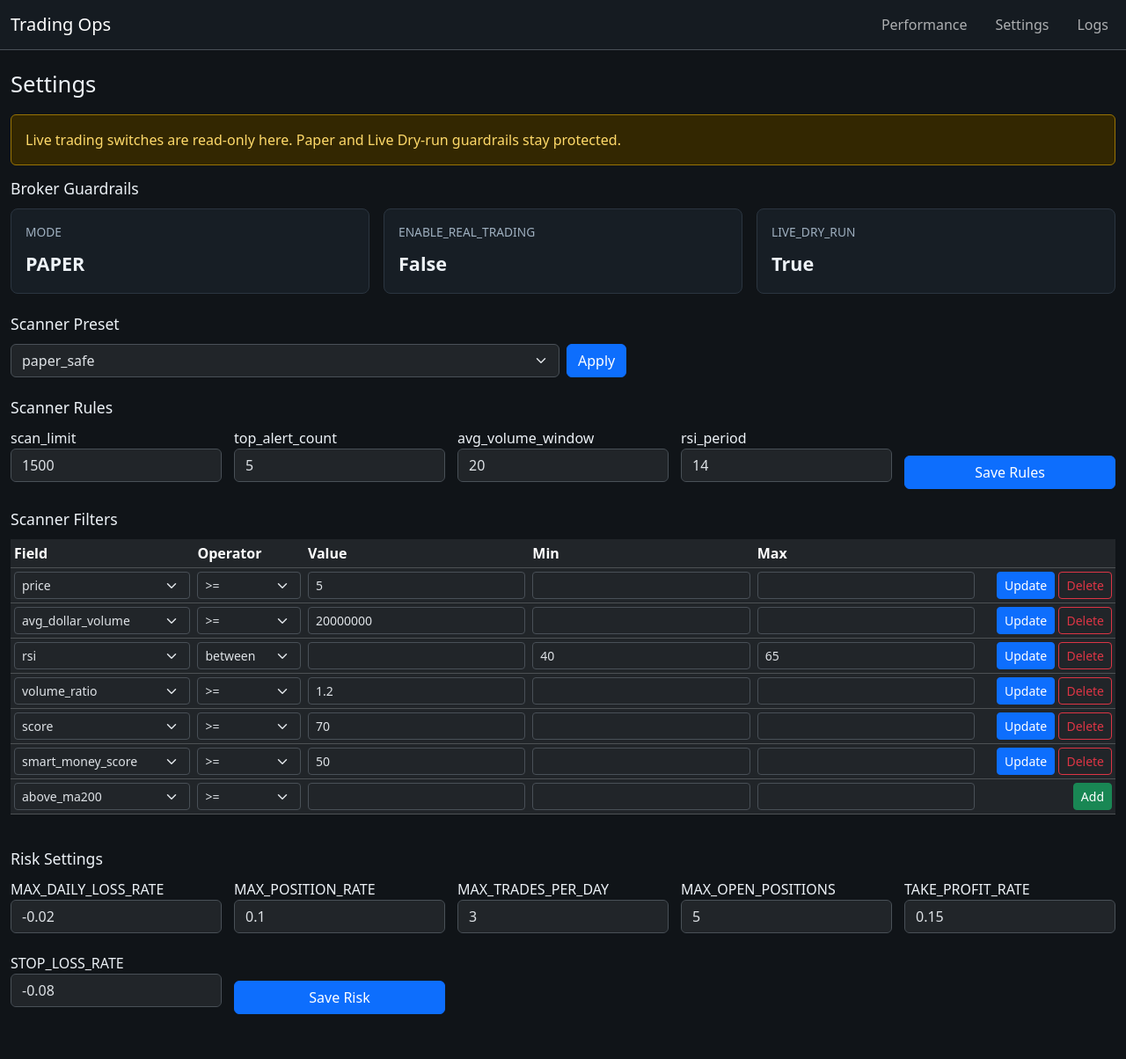
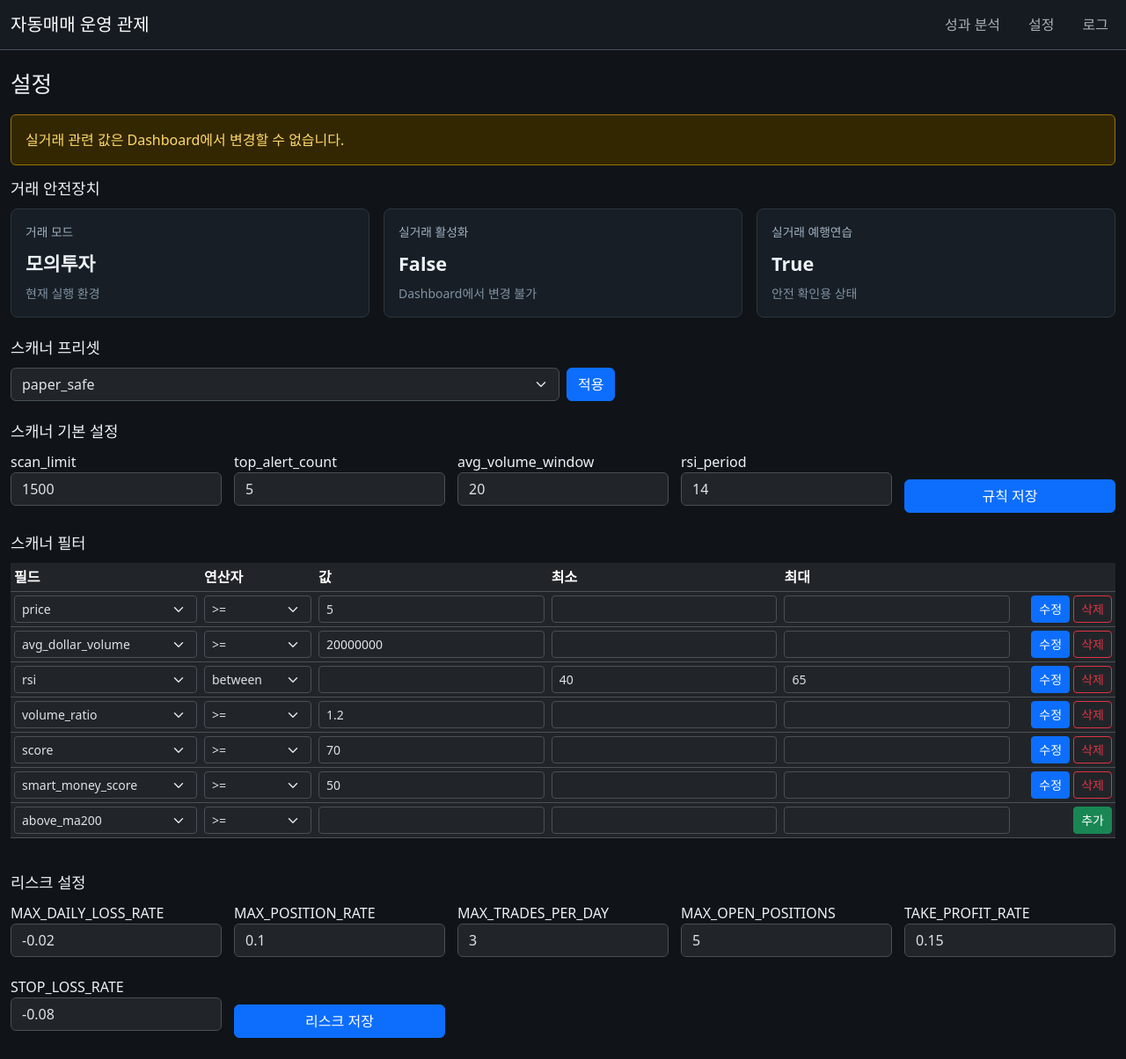
Before and after one commit to babucato-byte/us-stock-trading, a Flask app: page /settings in a window 1280 px wide. Shown: the whole page at 88% size. Before the commit the page ends 1153 px from the top, so only its background shows below. Run offline with Flask 3, Linux system fonts and the light colour scheme.

Commit message:
Flask Dashboard 전체 UI 문구를 한국어로 변경

```diff
--- a/dashboard/app.py
+++ b/dashboard/app.py
@@ -31,6 +31,54 @@ CSV_FILES = {
     "performance_trades": "performance_trades.csv",
 }
 
+UI_LABELS = {
+    "candidates": "후보 종목",
+    "strong_candidates": "수급 강한 후보",
+    "order_candidates": "주문 검토 후보",
+    "orders": "주문 내역",
+    "gpt": "AI 분석",
+    "performance_summary": "성과 요약",
+    "performance_trades": "성과 거래 내역",
+    "Broker": "거래 모드",
+    "Market": "시장 상태",
+    "systemd": "서비스 상태",
+    "Live Guard": "실거래 보호",
+    "Win Rate": "승률",
+    "Profit Factor": "손익비",
+    "Daily Return": "일일 수익률",
+    "Open P/L": "미실현 손익",
+    "Open Positions": "보유 종목",
+    "Total Orders": "총 주문 수",
+    "Filled Orders": "체결 주문",
+    "Canceled Orders": "취소 주문",
+    "Rejected Orders": "거절 주문",
+}
+
+VALUE_LABELS = {
+    "PAPER": "모의투자",
+    "LIVE_DRY_RUN": "실거래 예행연습",
+    "LIVE_DISABLED": "실거래 비활성",
+    "LIVE_ENABLED": "실거래 활성",
+    "premarket": "프리마켓",
+    "regular": "정규장",
+    "afterhours": "애프터마켓",
+    "closed": "장 마감",
+    "active": "정상 실행",
+    "inactive": "중지",
+    "failed": "오류",
+    "Locked": "실거래 차단",
+}
+
+TABLE_HINTS = {
+    "candidates": "현재 조건을 통과한 종목 목록입니다.",
+    "strong_candidates": "수급 조건이 강하게 포착된 후보 종목입니다.",
+    "order_candidates": "실제 주문 전 최종 검토 대상입니다.",
+    "orders": "Paper Trading 주문 기록입니다.",
+    "gpt": "AI 분석 결과입니다.",
+    "performance_summary": "Paper Trading 성과 요약입니다.",
+    "performance_trades": "성과 분석에 사용된 거래 목록입니다.",
+}
+
 FILTER_FIELDS = sorted(SUPPORTED_FIELDS)
 FILTER_OPERATORS = [">=", "<=", ">", "<", "==", "!=", "between", "in", "not_in"]
 
@@ -47,6 +95,13 @@ EDITABLE_RISK_KEYS = {
 def create_app():
     app = Flask(__name__)
     app.secret_key = "local-dashboard-only"
+
+    @app.context_processor
+    def inject_ui_helpers():
+        return {
+            "ui_label": ui_label,
+            "value_label": value_label,
+        }
 
     @app.route("/")
     def index():
@@ -68,7 +123,14 @@ def create_app():
         if name not in CSV_FILES:
             return redirect(url_for("index"))
         df = read_csv(CSV_FILES[name])
-        return render_template("table.html", name=name, rows=df.to_dict("records"), columns=df.columns.tolist())
+        return render_template(
+            "table.html",
+            name=name,
+            title=ui_label(name),
+            hint=TABLE_HINTS.get(name, ""),
+            rows=df.to_dict("records"),
+            columns=df.columns.tolist(),
+        )
 
     @app.route("/logs")
     def logs():
@@ -119,7 +181,7 @@ def create_app():
             if section == "rules":
                 updated = coerce_rules(request.form, rules)
                 write_json(rules_path, updated)
-                flash("Scanner rules saved.")
+                flash("스캐너 규칙이 저장되었습니다.")
             elif section == "preset":
                 preset = request.form.get("active_preset")
                 if preset in presets:
@@ -128,29 +190,29 @@ def create_app():
                     rules.update(selected)
                     rules["active_preset"] = preset
                     write_json(rules_path, rules)
-                    flash(f"Preset selected: {preset}")
+                    flash(f"프리셋이 선택되었습니다: {preset}")
             elif section == "filter_add":
                 rules = normalize_rules(rules)
                 rules["filters"].append(parse_filter_form(request.form))
                 write_json(rules_path, rules)
-                flash("Scanner filter added.")
+                flash("스캐너 필터가 추가되었습니다.")
             elif section == "filter_update":
                 rules = normalize_rules(rules)
                 index = int(request.form.get("filter_index", -1))
                 if 0 <= index < len(rules["filters"]):
                     rules["filters"][index] = parse_filter_form(request.form)
                     write_json(rules_path, rules)
-                    flash("Scanner filter updated.")
+                    flash("스캐너 필터가 수정되었습니다.")
             elif section == "filter_delete":
                 rules = normalize_rules(rules)
                 index = int(request.form.get("filter_index", -1))
                 if 0 <= index < len(rules["filters"]):
                     rules["filters"].pop(index)
                     write_json(rules_path, rules)
-                    flash("Scanner filter deleted.")
+                    flash("스캐너 필터가 삭제되었습니다.")
             elif section == "risk":
                 update_risk_config(request.form)
-                flash("Risk settings saved. Live guardrails were not modified.")
+                flash("리스크 설정이 저장되었습니다. 실거래 보호 설정은 변경되지 않았습니다.")
             return redirect(url_for("settings"))
 
         rules = normalize_rules(rules)
@@ -165,6 +227,14 @@ def create_app():
         )
 
     return app
+
+
+def ui_label(value):
+    return UI_LABELS.get(value, str(value).replace("_", " "))
+
+
+def value_label(value):
+    return VALUE_LABELS.get(str(value), str(value))
 
 
 def read_csv(filename):
@@ -277,9 +347,9 @@ def run_command(command):
     try:
         result = subprocess.run(command, cwd=BASE_DIR, capture_output=True, text=True, timeout=5)
         output = (result.stdout or result.stderr).strip()
-        return output[-1000:] if output else "No output"
+        return output[-1000:] if output else "출력 없음"
     except Exception as exc:
-        return f"Unavailable: {exc}"
+        return f"사용 불가: {exc}"
 
 
 def get_systemd_status():
--- a/dashboard/static/dashboard.css
+++ b/dashboard/static/dashboard.css
@@ -30,6 +30,13 @@ body {
   margin-top: 10px;
   font-size: 1.35rem;
   word-break: break-word;
+}
+
+.metric small {
+  display: block;
+  margin-top: 8px;
+  color: #8192a3;
+  line-height: 1.35;
 }
 
 .link-metric:hover {
--- a/dashboard/templates/base.html
+++ b/dashboard/templates/base.html
@@ -1,20 +1,20 @@
 <!doctype html>
-<html lang="en" data-bs-theme="dark">
+<html lang="ko" data-bs-theme="dark">
   <head>
     <meta charset="utf-8">
     <meta name="viewport" content="width=device-width, initial-scale=1">
-    <title>Trading Ops Dashboard</title>
+    <title>자동매매 운영 관제 대시보드</title>
     <link href="https://cdn.jsdelivr.net/npm/bootstrap@5.3.3/dist/css/bootstrap.min.css" rel="stylesheet">
     <link href="{{ url_for('static', filename='dashboard.css') }}" rel="stylesheet">
   </head>
   <body>
     <nav class="navbar navbar-expand-lg border-bottom">
       <div class="container-fluid">
-        <a class="navbar-brand" href="{{ url_for('index') }}">Trading Ops</a>
+        <a class="navbar-brand" href="{{ url_for('index') }}">자동매매 운영 관제</a>
         <div class="navbar-nav flex-row gap-3">
-          <a class="nav-link" href="{{ url_for('performance') }}">Performance</a>
-          <a class="nav-link" href="{{ url_for('settings') }}">Settings</a>
-          <a class="nav-link" href="{{ url_for('logs') }}">Logs</a>
+          <a class="nav-link" href="{{ url_for('performance') }}">성과 분석</a>
+          <a class="nav-link" href="{{ url_for('settings') }}">설정</a>
+          <a class="nav-link" href="{{ url_for('logs') }}">로그</a>
         </div>
       </div>
     </nav>
--- a/dashboard/templates/logs.html
+++ b/dashboard/templates/logs.html
@@ -1,6 +1,7 @@
 {% extends "base.html" %}
 {% block content %}
-<h1>Logs</h1>
+<h1>로그</h1>
+<div class="alert alert-info">운영 로그의 최근 내용을 확인합니다.</div>
 <div class="row g-3">
   <div class="col-12 col-md-3">
     <div class="list-group">
--- a/dashboard/templates/settings.html
+++ b/dashboard/templates/settings.html
@@ -1,19 +1,19 @@
 {% extends "base.html" %}
 {% block content %}
-<h1>Settings</h1>
-<div class="alert alert-warning">Live trading switches are read-only here. Paper and Live Dry-run guardrails stay protected.</div>
+<h1>설정</h1>
+<div class="alert alert-warning">실거래 관련 값은 Dashboard에서 변경할 수 없습니다.</div>
 
 <section class="mb-4">
-  <h2>Broker Guardrails</h2>
+  <h2>거래 안전장치</h2>
   <div class="row g-3">
-    <div class="col-md-4"><div class="metric"><span>Mode</span><strong>{{ broker.status_label }}</strong></div></div>
-    <div class="col-md-4"><div class="metric"><span>ENABLE_REAL_TRADING</span><strong>{{ broker.enable_real_trading }}</strong></div></div>
-    <div class="col-md-4"><div class="metric"><span>LIVE_DRY_RUN</span><strong>{{ broker.live_dry_run }}</strong></div></div>
+    <div class="col-md-4"><div class="metric"><span>거래 모드</span><strong>{{ value_label(broker.status_label) }}</strong><small>현재 실행 환경</small></div></div>
+    <div class="col-md-4"><div class="metric"><span>실거래 활성화</span><strong>{{ broker.enable_real_trading }}</strong><small>Dashboard에서 변경 불가</small></div></div>
+    <div class="col-md-4"><div class="metric"><span>실거래 예행연습</span><strong>{{ broker.live_dry_run }}</strong><small>안전 확인용 상태</small></div></div>
   </div>
 </section>
 
 <section class="mb-4">
-  <h2>Scanner Preset</h2>
+  <h2>스캐너 프리셋</h2>
   <form method="post" class="row g-2">
     <input type="hidden" name="section" value="preset">
     <div class="col-12 col-md-6">
@@ -23,12 +23,12 @@
         {% endfor %}
       </select>
     </div>
-    <div class="col-auto"><button class="btn btn-primary">Apply</button></div>
+    <div class="col-auto"><button class="btn btn-primary">적용</button></div>
   </form>
 </section>
 
 <section class="mb-4">
-  <h2>Scanner Rules</h2>
+  <h2>스캐너 기본 설정</h2>
   <form method="post" class="settings-grid">
     <input type="hidden" name="section" value="rules">
     {% for key, value in rules.items() %}
@@ -38,21 +38,21 @@
       </label>
       {% endif %}
     {% endfor %}
-    <button class="btn btn-primary">Save Rules</button>
+    <button class="btn btn-primary">규칙 저장</button>
   </form>
 </section>
 
 <section class="mb-4">
-  <h2>Scanner Filters</h2>
+  <h2>스캐너 필터</h2>
   <div class="table-responsive">
     <table class="table table-dark table-sm align-middle filter-table">
       <thead>
         <tr>
-          <th>Field</th>
-          <th>Operator</th>
-          <th>Value</th>
-          <th>Min</th>
-          <th>Max</th>
+          <th>필드</th>
+          <th>연산자</th>
+          <th>값</th>
+          <th>최소</th>
+          <th>최대</th>
           <th></th>
         </tr>
       </thead>
@@ -80,12 +80,12 @@
             <td><input class="form-control form-control-sm" name="min" value="{{ filter.min|default('', true) }}"></td>
             <td><input class="form-control form-control-sm" name="max" value="{{ filter.max|default('', true) }}"></td>
             <td class="text-end">
-              <button class="btn btn-sm btn-primary">Update</button>
+              <button class="btn btn-sm btn-primary">수정</button>
           </form>
               <form method="post" class="d-inline">
                 <input type="hidden" name="section" value="filter_delete">
                 <input type="hidden" name="filter_index" value="{{ loop.index0 }}">
-                <button class="btn btn-sm btn-outline-danger">Delete</button>
+                <button class="btn btn-sm btn-outline-danger">삭제</button>
               </form>
             </td>
         </tr>
@@ -110,7 +110,7 @@
             <td><input class="form-control form-control-sm" name="value"></td>
             <td><input class="form-control form-control-sm" name="min"></td>
             <td><input class="form-control form-control-sm" name="max"></td>
-            <td class="text-end"><button class="btn btn-sm btn-success">Add</button></td>
+            <td class="text-end"><button class="btn btn-sm btn-success">추가</button></td>
           </form>
         </tr>
       </tbody>
@@ -119,13 +119,13 @@
 </section>
 
 <section>
-  <h2>Risk Settings</h2>
+  <h2>리스크 설정</h2>
   <form method="post" class="settings-grid">
     <input type="hidden" name="section" value="risk">
     {% for key, value in risk_values.items() %}
     <label class="form-label">{{ key }}<input class="form-control" name="{{ key }}" value="{{ value }}"></label>
     {% endfor %}
-    <button class="btn btn-primary">Save Risk</button>
+    <button class="btn btn-primary">리스크 저장</button>
   </form>
 </section>
 {% endblock %}
--- a/dashboard/templates/table.html
+++ b/dashboard/templates/table.html
@@ -1,6 +1,9 @@
 {% extends "base.html" %}
 {% block content %}
-<h1>{{ name.replace('_', ' ') }}</h1>
+<h1>{{ title }}</h1>
+{% if hint %}
+<div class="alert alert-info">{{ hint }}</div>
+{% endif %}
 <div class="table-responsive">
   <table class="table table-sm table-striped align-middle">
     <thead>
```
Also changed, not shown: dashboard/templates/index.html (+12 -10 lines), dashboard/templates/performance.html (+18 -15 lines), tests/test_performance_analytics.py (+1 -1 lines), README.md.
